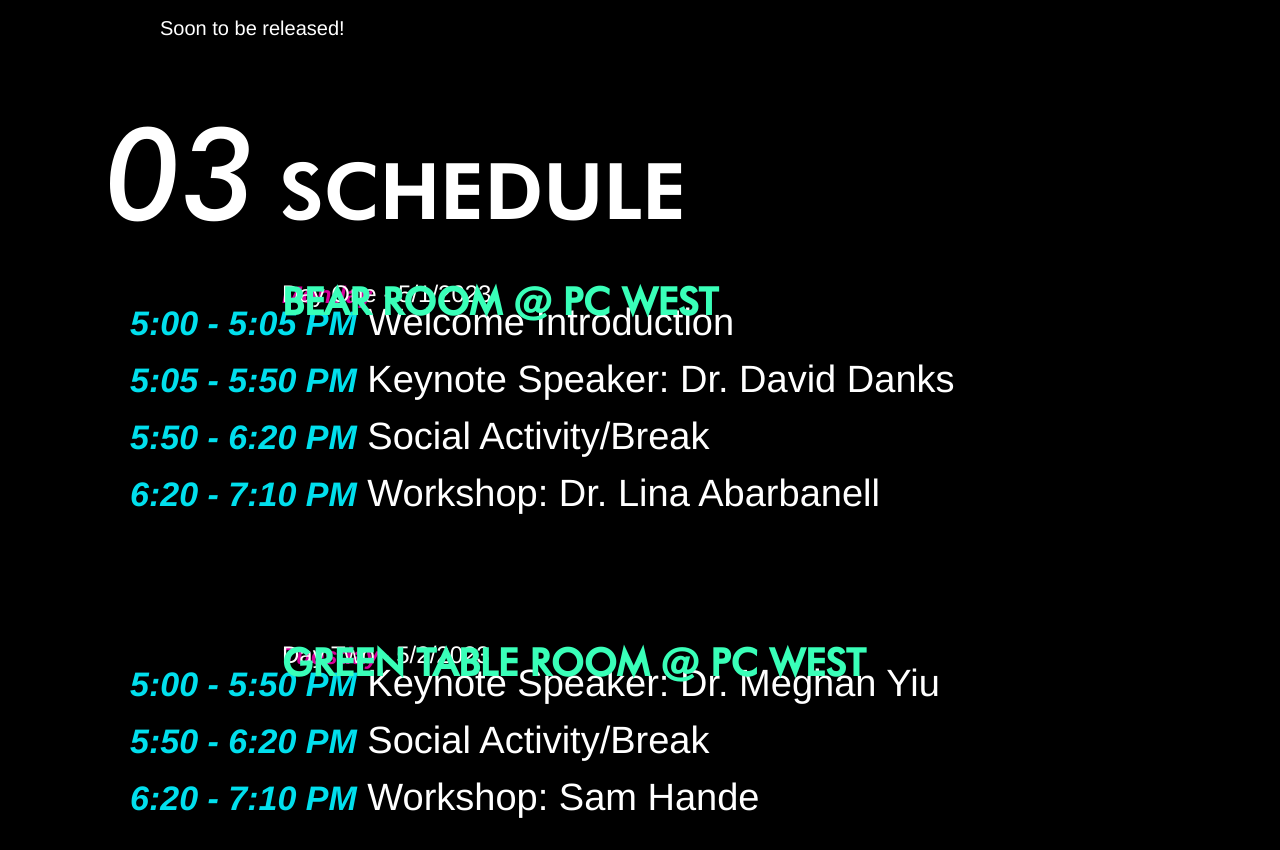
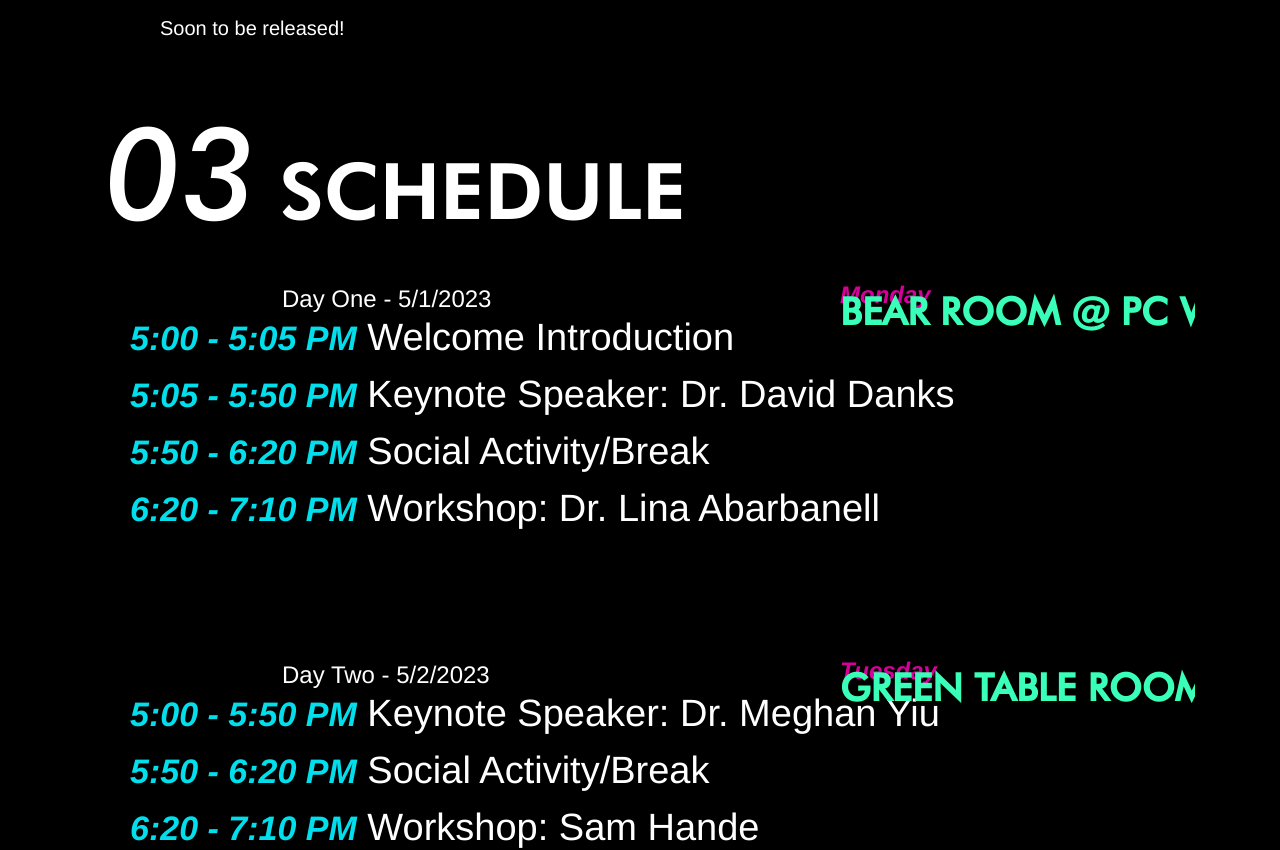
Before and after one commit to CSSA-UCSD/conference2023, a React (Create React App) app: page /#/ in a window 1280 px wide. Shown: the part 1480-2330 px from the top of the page. Built offline with nearby package versions, Linux system fonts and the light colour scheme.

Commit message:
changed style

```diff
--- a/src/components/components/schedule/Day.js
+++ b/src/components/components/schedule/Day.js
@@ -54,7 +54,7 @@ function Day() {
                             <h4>{getWeekday(day.date, "short")} {day.date} | {day.time}</h4>
                             <span className="location">{day.location}</span>
                             {/* {Day1Component} */}
-                            <div className="events">
+                            <div className="my-5">
                               {day.events.map((item, key) => {
                                   return < Event key={key} item={item} />
                               })
--- a/src/components/components/schedule/Event.js
+++ b/src/components/components/schedule/Event.js
@@ -13,16 +13,10 @@ class Event extends React.Component {
     render() {
 
         return (
-            <div className="day-schedule pb-5" data-aos="fade-up">
-                <div className="day-img">
-                </div>
+            <div className="day-schedule pb-4" data-aos="fade-up">
                 <div className="day-info">
-                    <div className="timeContainer">
-                        <h4>{this.props.item.time}</h4>
-                    </div>
-                    <div>
-                        <h2>{this.props.item.title}</h2>
-                    </div>
+                    <h2>{this.props.item.title}</h2>
+                    <h4>{this.props.item.time}</h4>
                     {/* <p style={{'color':'#0484fb'}}>{this.props.item.description}</p> */}
                     <div>
                         {this.props.item.url ?
--- a/src/style/pages/_schedule.scss
+++ b/src/style/pages/_schedule.scss
@@ -1,6 +1,7 @@
 .schedule {
+    overflow-x: hidden;
     .day-schedule {
-        width: fit-content;
+        width: 100%;
         .row {
             margin-right: 15px;
             margin-left: 15px;
@@ -18,7 +19,6 @@
                 font-size: 3rem;
                 white-space: nowrap;
                 margin-bottom: 0;
-                margin-top: 30px;
             }
 
             h4 {
@@ -42,35 +42,25 @@
               font-family: $body-font;
             }
 
-            .events {
-              margin-top: 50px;
-            }
-
             .day-info {
+                display: flex;
+                flex-direction: column;
+                width: 100%;
 
                 h2, h4 {
                     font-family: $body-font;
                     font-size: 1.2rem;
                     translate: 152px;
-                    margin-bottom: -30px;
-                }
-
-                h2 {
-                    white-space: nowrap;
-                    margin-right: 50px;
+                    margin-bottom: -25px;
                 }
 
                 h4 {
                     font-style: oblique;
                     font-weight: bold;
                     color: $accent-1;
+                    translate: 710px;
                 }
 
-                .timeContainer {
-                  width: 700px;
-                  text-align: right;
-                  float: right;
-                }
             }
         }
 
```
